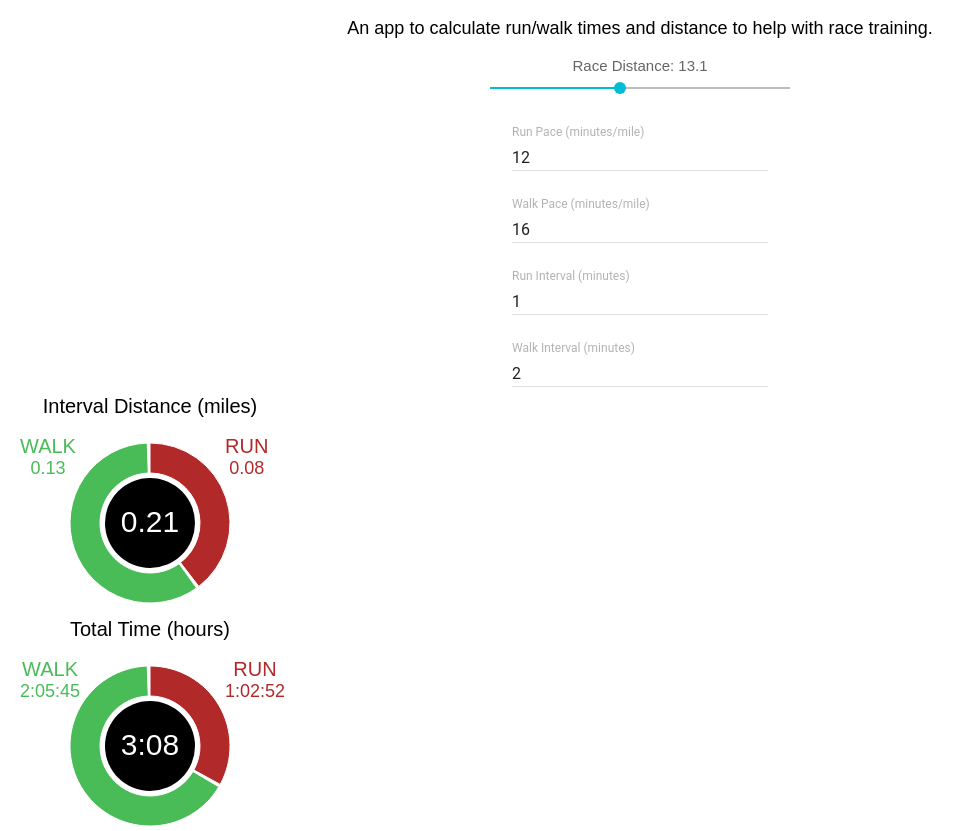
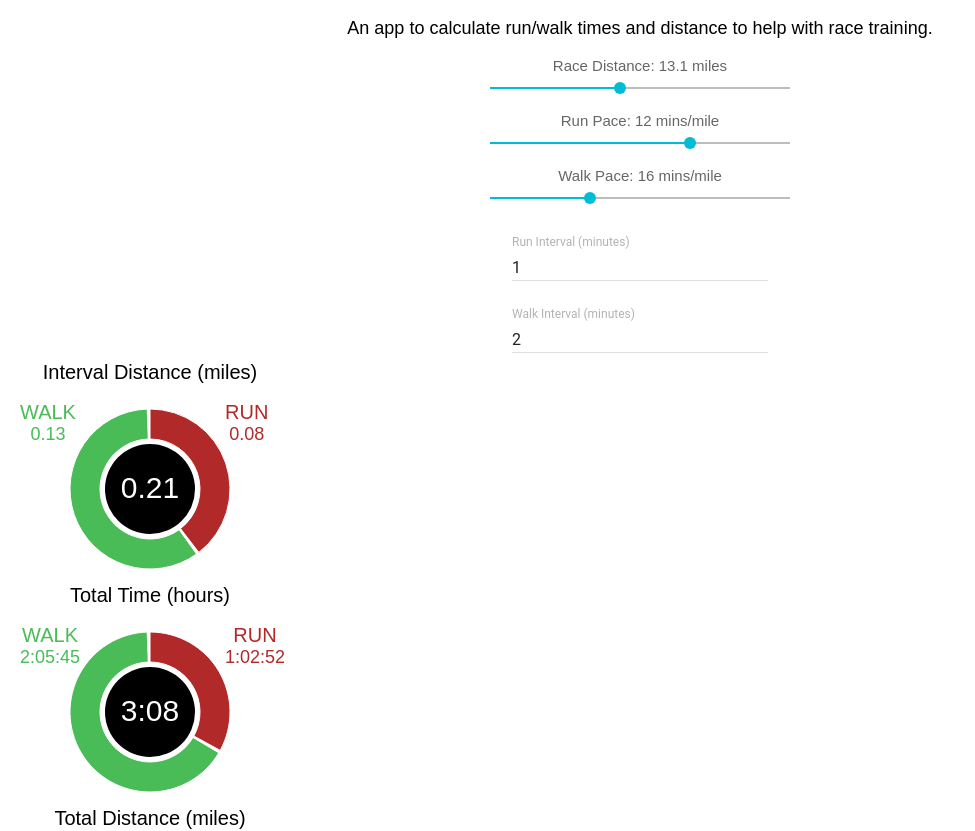
Before and after one commit to JohnDHamm/pacer, a React (Create React App) app: page / in a window 1280 px wide. Shown: the top 831 px of the page, without its empty margins (0-975 px from the left). Built offline with nearby package versions, Linux system fonts and the light colour scheme.

Commit message:
add sliders for run + walk pace

```diff
--- a/src/containers/home.js
+++ b/src/containers/home.js
@@ -41,6 +41,14 @@ export default class Home extends Component {
 
 	handleRaceDistSlider (event, value) {
 		this.setState({ raceDistance: value });
+	}
+
+	handleRunPaceSlider (event, value) {
+		this.setState({ runPace: value });
+	}
+
+	handleWalkPaceSlider (event, value) {
+		this.setState({ walkPace: value });
 	}
 
 	calc() {
@@ -126,7 +134,7 @@ export default class Home extends Component {
 				<div>
 					<div style={styles.sliderContainer}>
 						<p style={styles.sliderTitle}>
-							Race Distance: {this.state.raceDistance}
+							Race Distance: {this.state.raceDistance} miles
 						</p>
 						<Slider
 							value={this.state.raceDistance}
@@ -140,22 +148,36 @@ export default class Home extends Component {
 					</div>
 				</div>
 				<div>
-					<TextField
-						id="textField_runPace"
-						floatingLabelText="Run Pace (minutes/mile)"
-						type='number'
-						value={this.state.runPace}
-						onChange={ event => this.changeInput(event.target)}
-					/>
+					<div style={styles.sliderContainer}>
+						<p style={styles.sliderTitle}>
+							Run Pace: {this.state.runPace} mins/mile
+						</p>
+						<Slider
+							value={this.state.runPace}
+							defaultValue={this.state.runPace}
+							min={8.00}
+							max={14.00}
+							step={.25}
+							onChange={this.handleRunPaceSlider.bind(this)}
+							sliderStyle={styles.sliderStyle}
+						/>
+					</div>
 				</div>
 				<div>
-					<TextField
-						id="textField_walkPace"
-						floatingLabelText="Walk Pace (minutes/mile)"
-						type='number'
-						value={this.state.walkPace}
-						onChange={ event => this.changeInput(event.target)}
-					/>
+					<div style={styles.sliderContainer}>
+						<p style={styles.sliderTitle}>
+							Walk Pace: {this.state.walkPace} mins/mile
+						</p>
+						<Slider
+							value={this.state.walkPace}
+							defaultValue={this.state.walkPace}
+							min={14.00}
+							max={20.00}
+							step={.25}
+							onChange={this.handleWalkPaceSlider.bind(this)}
+							sliderStyle={styles.sliderStyle}
+						/>
+					</div>
 				</div>
 				<div>
 					<TextField
```
